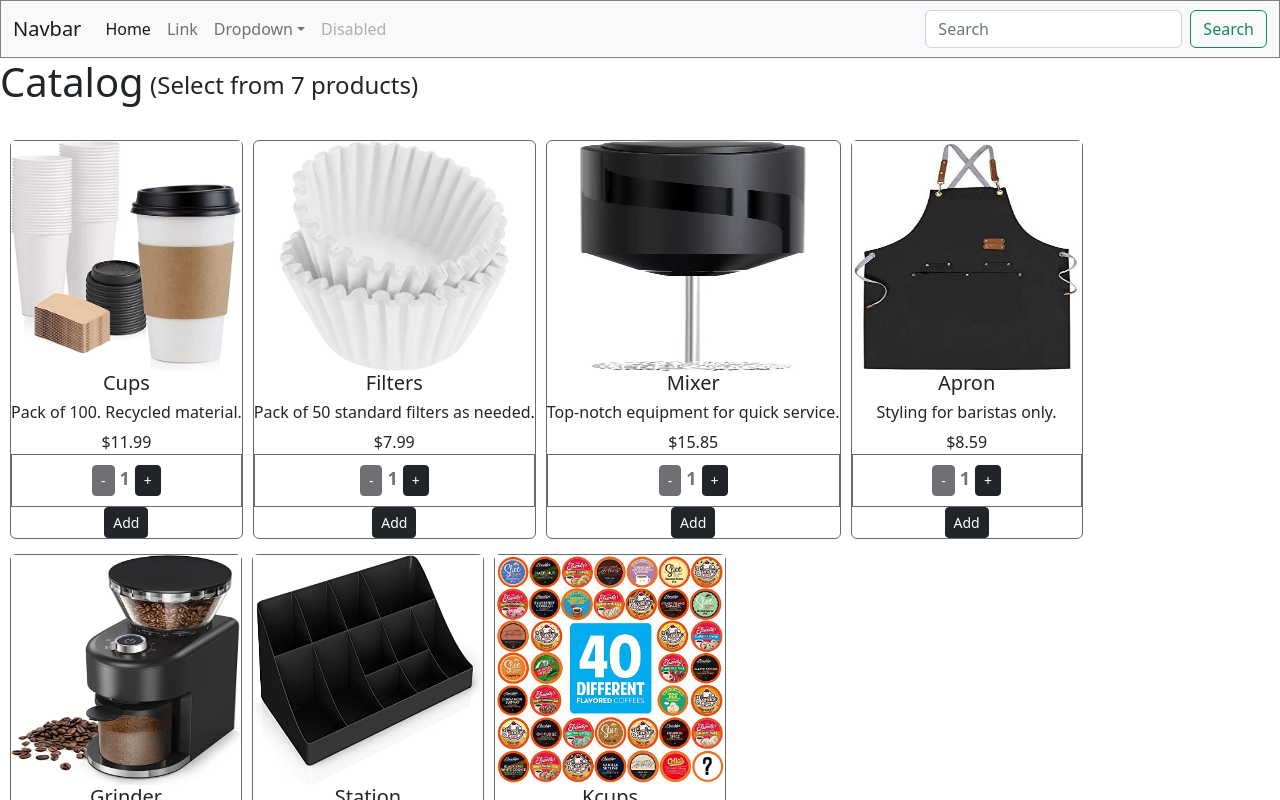
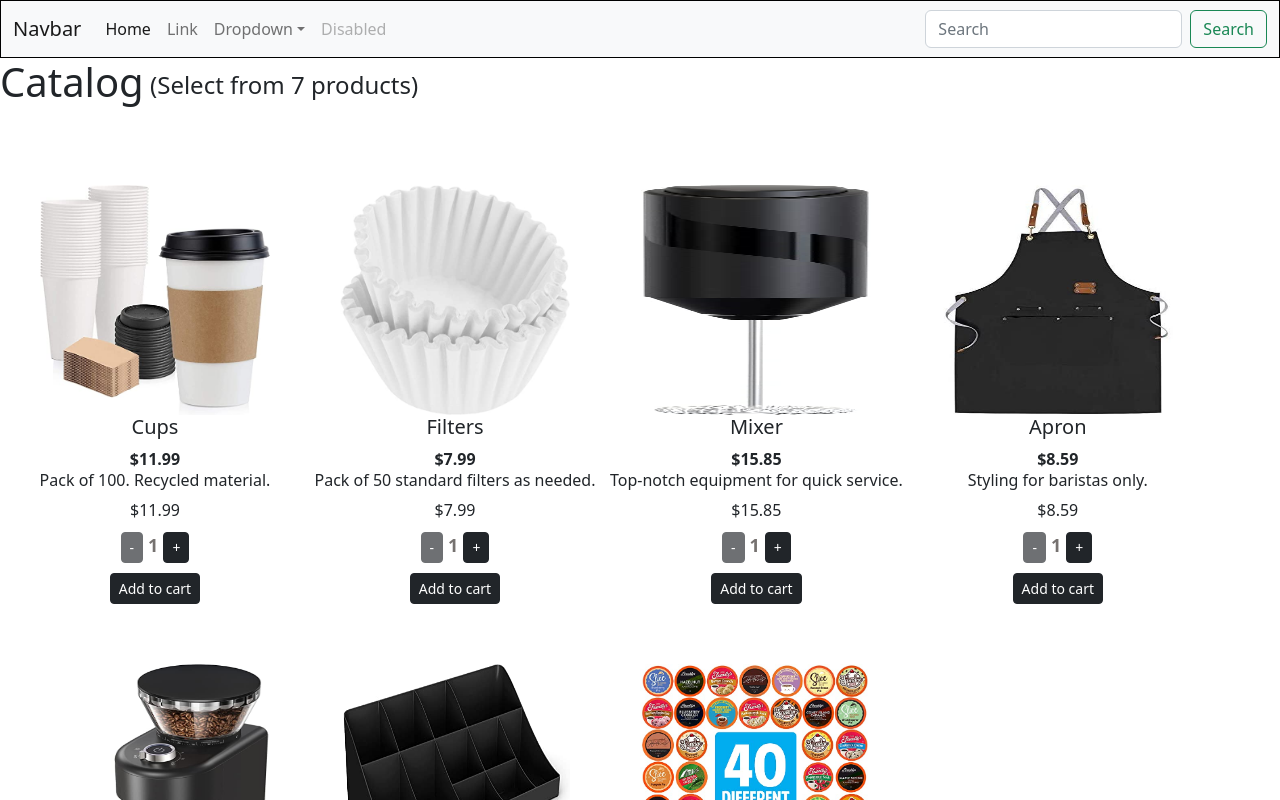
Before and after one commit to mcc808/CoffeeSupply, a React (Create React App) app: page / in a window 1280 px wide. Shown: the top 800 px of the page. Built offline with nearby package versions, Linux system fonts and the light colour scheme.

Commit message:
another commit

```diff
--- a/src/components/navBar.css
+++ b/src/components/navBar.css
@@ -1,5 +1,5 @@
 .navbar {
-    border: 1px solid gray;
+    border: 1px solid black;
 }
 
 .navbar h1{
--- a/src/components/product.css
+++ b/src/components/product.css
@@ -5,11 +5,17 @@
     margin-left: 10px;
     margin-bottom: 15px;
     text-align: center;
-    border-radius: 6px;
-    border: 1px solid #6a6a6a;
+
 }
 
 .product img{
     width: 230px;
     height: 230px;
+    margin-right: 30px;
+    margin-left: 30px;
+    margin-top: 45px;
 }
+
+.price{
+    font-weight: bold;
+}
--- a/src/components/product.jsx
+++ b/src/components/product.jsx
@@ -1,8 +1,22 @@
 import './product.css';
 import QuantityPicker from './quantityPicker';
+import { useState } from 'react';
 
 
-function Product(props){
+const Product = (props) => {
+
+    const [quantity, setQuantity] = useState(1);
+
+    const handleQuantityChange = (qty) => {;
+    console.log("Quantity Change", qty);
+    setQuantity(qty);
+    };
+
+    const getTotal = () => {
+        const total = quantity * props.data.price;
+        return total.toFixed("2");
+    };
+
     return(
         <div className="product">
 
@@ -10,13 +24,20 @@ function Product(props){
 
             <h5>{props.data.title}</h5>
 
+            <label className="price">${props.data.price.toFixed("2")}</label>
+
             <h6>{props.data.desc}</h6>
 
-            <label>${props.data.price}</label>
+            <div className="prices">
+                <label className="total">${getTotal()}</label>
 
-            <QuantityPicker/>
+            </div>
 
-            <button className='btn btn-sm btn-dark'>Add</button>
+            <div className="controls">
+                <QuantityPicker onChange = {handleQuantityChange}/>
+
+                <button className='btn btn-sm btn-dark'>Add to cart</button>
+            </div>
 
         </div>
     );
--- a/src/components/quantityPicker.css
+++ b/src/components/quantityPicker.css
@@ -1,6 +1,6 @@
 .qt-picker{
     font-weight: bolder;
-    border: 1px solid #6a6a6a;
+
     padding: 10px;
 }
 .qt-picker button{
--- a/src/components/quantityPicker.jsx
+++ b/src/components/quantityPicker.jsx
@@ -1,18 +1,22 @@
 import { useState } from "react";
 import "./quantityPicker.css";
 
-function QuantityPicker(){
+const QuantityPicker = (props) => {
     const [quantity, setQuantity] = useState(1);
 
-    function increase(){
+    function increase() {
         let val = quantity + 1;
         setQuantity(val);
+        props.onChange(val);
     }
 
-    function decrease(){
+    function decrease() {
         let val = quantity - 1;
         if(val > 0){
-        setQuantity(val);}
+        setQuantity(val);
+        props.onChange(val);
+    }
+
     }
 
     return(
```
